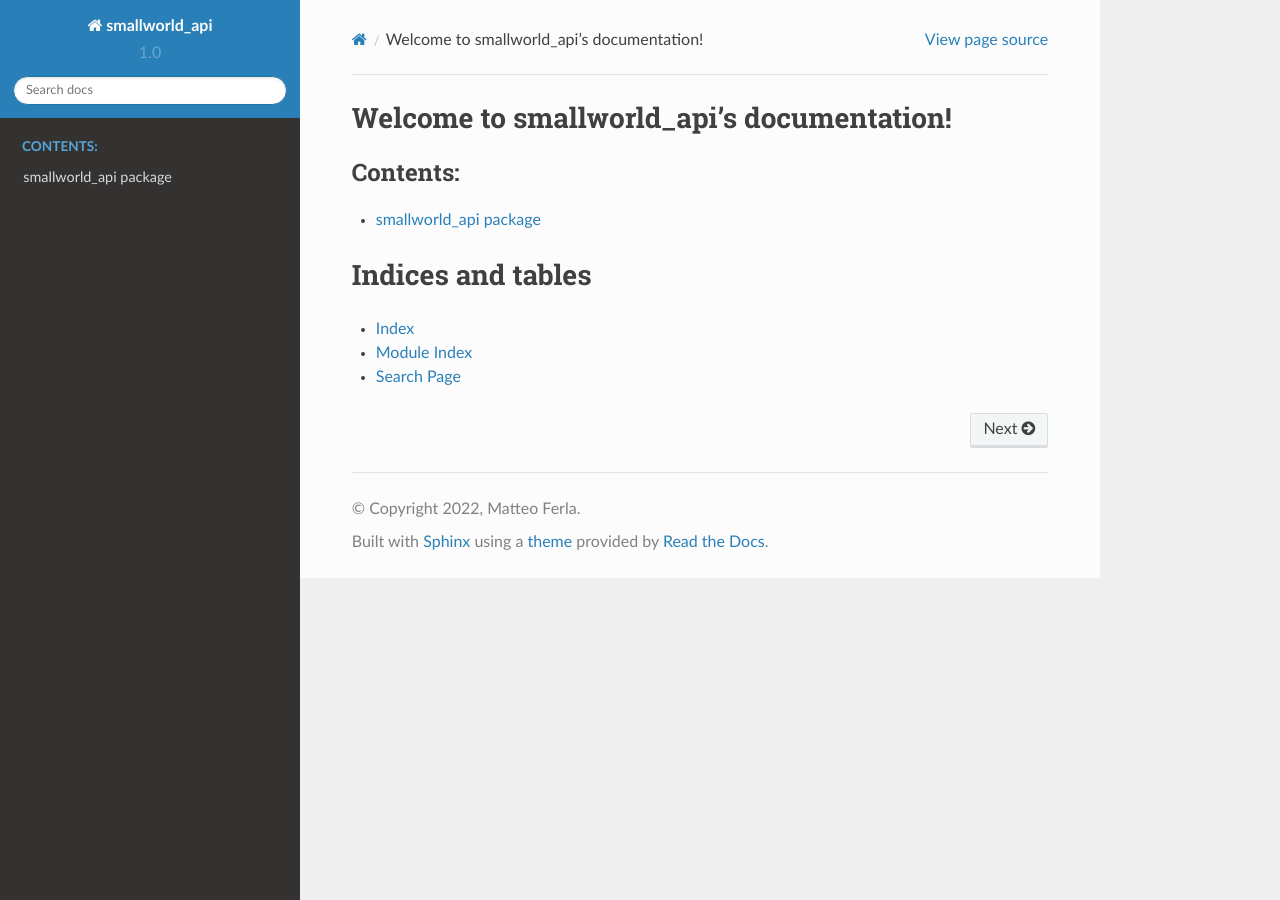
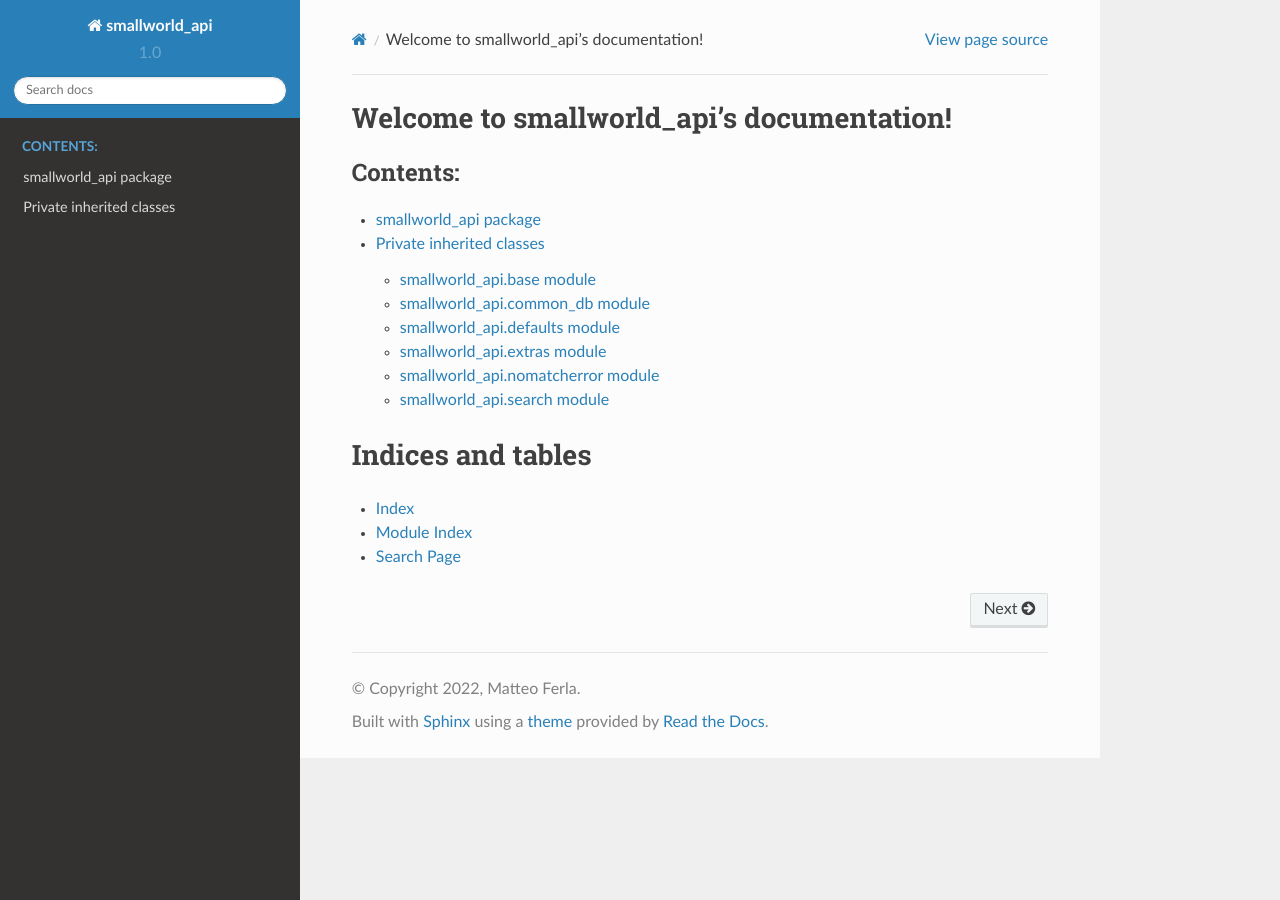
Before and after one commit to matteoferla/Python_SmallWorld_API, a Sphinx documentation site: the page built from docs/source/index.rst, in a window 1280 px wide. Built offline with Sphinx 7.4.7 and the Read the Docs theme 2.0.0, drawn with Linux system fonts in a browser that asks for light colours; pages that are not in the unit, such as notebooks, are missing from menus; the version number is read from the project's files by our own code.

```diff
--- a/docs/source/smallworld_api.rst
+++ b/docs/source/smallworld_api.rst
@@ -1,13 +1,59 @@
 smallworld\_api package
 =======================
-
-.. automodule:: smallworld_api
-   :members:
-   :undoc-members:
-   :show-inheritance:
 
 .. autoclass:: SmallWorld
    :members:
    :inherited-members:
 
 .. autoexception:: NoMatchError
+
+Private inherited classes
+==========================
+
+smallworld\_api.base module
+---------------------------
+
+.. automodule:: smallworld_api.base
+   :members:
+   :undoc-members:
+   :show-inheritance:
+
+smallworld\_api.common\_db module
+---------------------------------
+
+.. automodule:: smallworld_api.common_db
+   :members:
+   :undoc-members:
+   :show-inheritance:
+
+smallworld\_api.defaults module
+-------------------------------
+
+.. automodule:: smallworld_api.defaults
+   :members:
+   :undoc-members:
+   :show-inheritance:
+
+smallworld\_api.extras module
+-----------------------------
+
+.. automodule:: smallworld_api.extras
+   :members:
+   :undoc-members:
+   :show-inheritance:
+
+smallworld\_api.nomatcherror module
+-----------------------------------
+
+.. automodule:: smallworld_api.nomatcherror
+   :members:
+   :undoc-members:
+   :show-inheritance:
+
+smallworld\_api.search module
+-----------------------------
+
+.. automodule:: smallworld_api.search
+   :members:
+   :undoc-members:
+   :show-inheritance:
```
